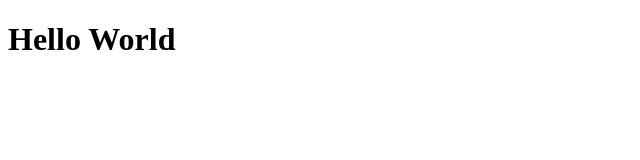
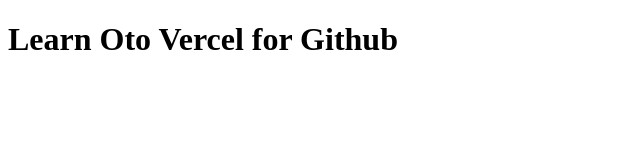
Before and after one commit to TomiRenaldi/learn-oto-vercel-prod, a plain HTML site: page src/index.html in a window 1280 px wide. Shown: the whole page, without its empty margins (0-640 px from the left). Drawn offline with Linux system fonts and the light colour scheme.

Commit message:
sparkles: Learn Oto Vercel

```diff
--- a/src/index.html
+++ b/src/index.html
@@ -9,8 +9,7 @@
 </head>
 
 <body>
-    <h1>Hello World</h1>
-
+    <h1>Learn Oto Vercel for Github</h1>
 </body>
 
 </html>
```
